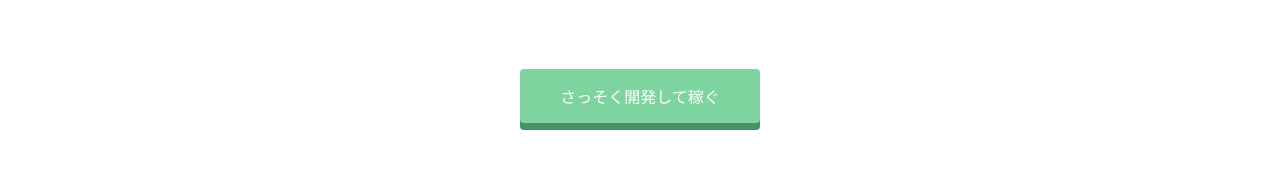
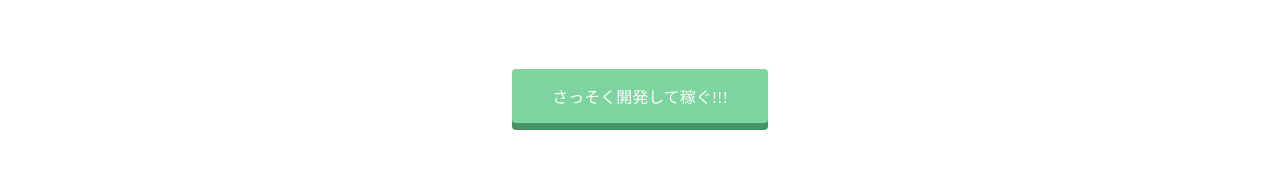
Before and after one commit to masato-nakamura-eng/masato-nakamura-eng.github.io, a plain HTML site: page index.html in a window 1280 px wide. Shown: the part 1423-1596 px from the top of the page. Drawn offline with Linux system fonts and the light colour scheme.

Commit message:
Update index.html

```diff
--- a/index.html
+++ b/index.html
@@ -77,7 +77,7 @@
         <h2>さぁ、あなたもProgateでプログラミングを学んで稼ぎませんか?</h2>
         <h3>Let's learn to code, learn to be creative!</h3>
       </div>
-      <span class="btn message">さっそく開発して稼ぐ</span>
+      <span class="btn message">さっそく開発して稼ぐ!!!</span>
     </div>
   </div>
   <footer>
```
